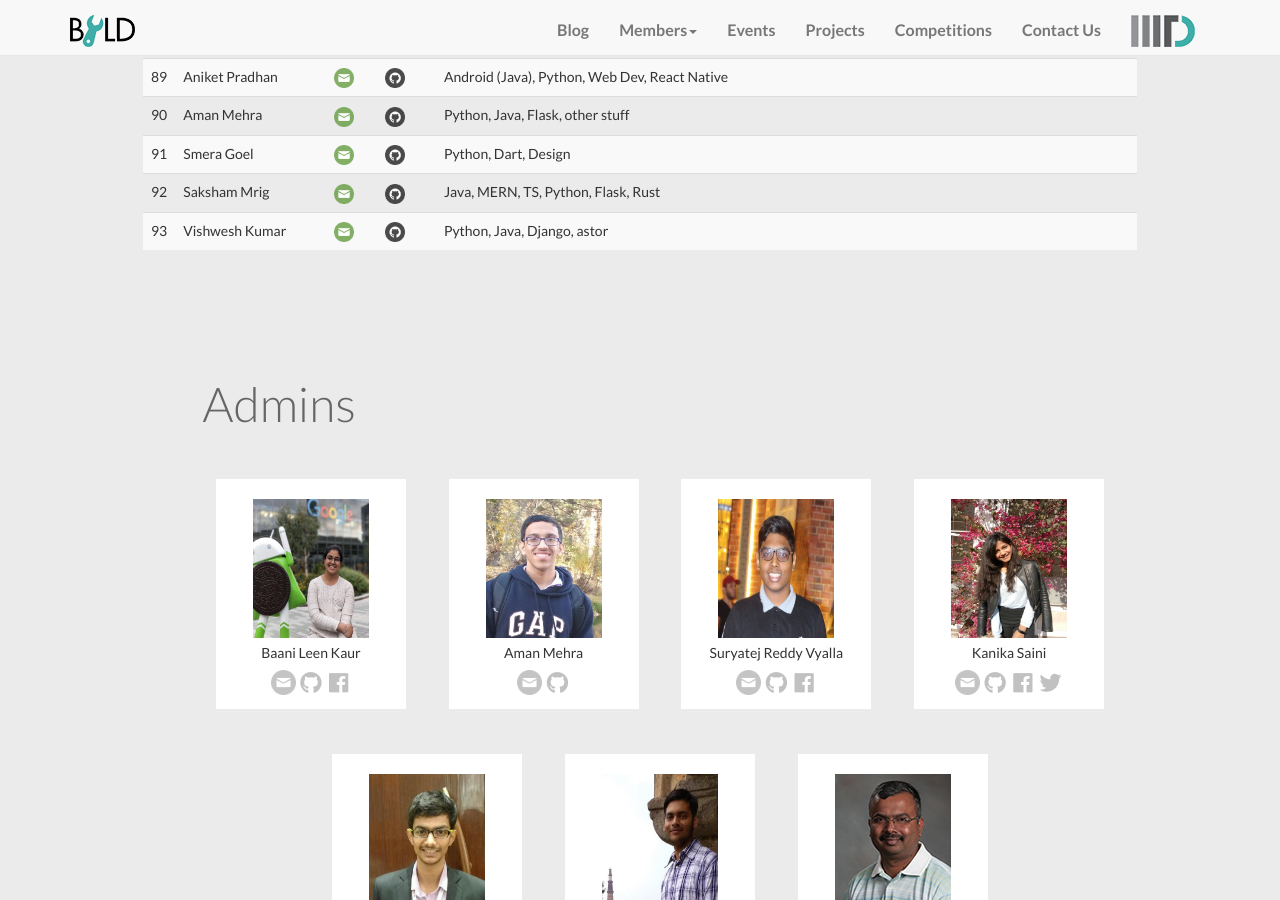
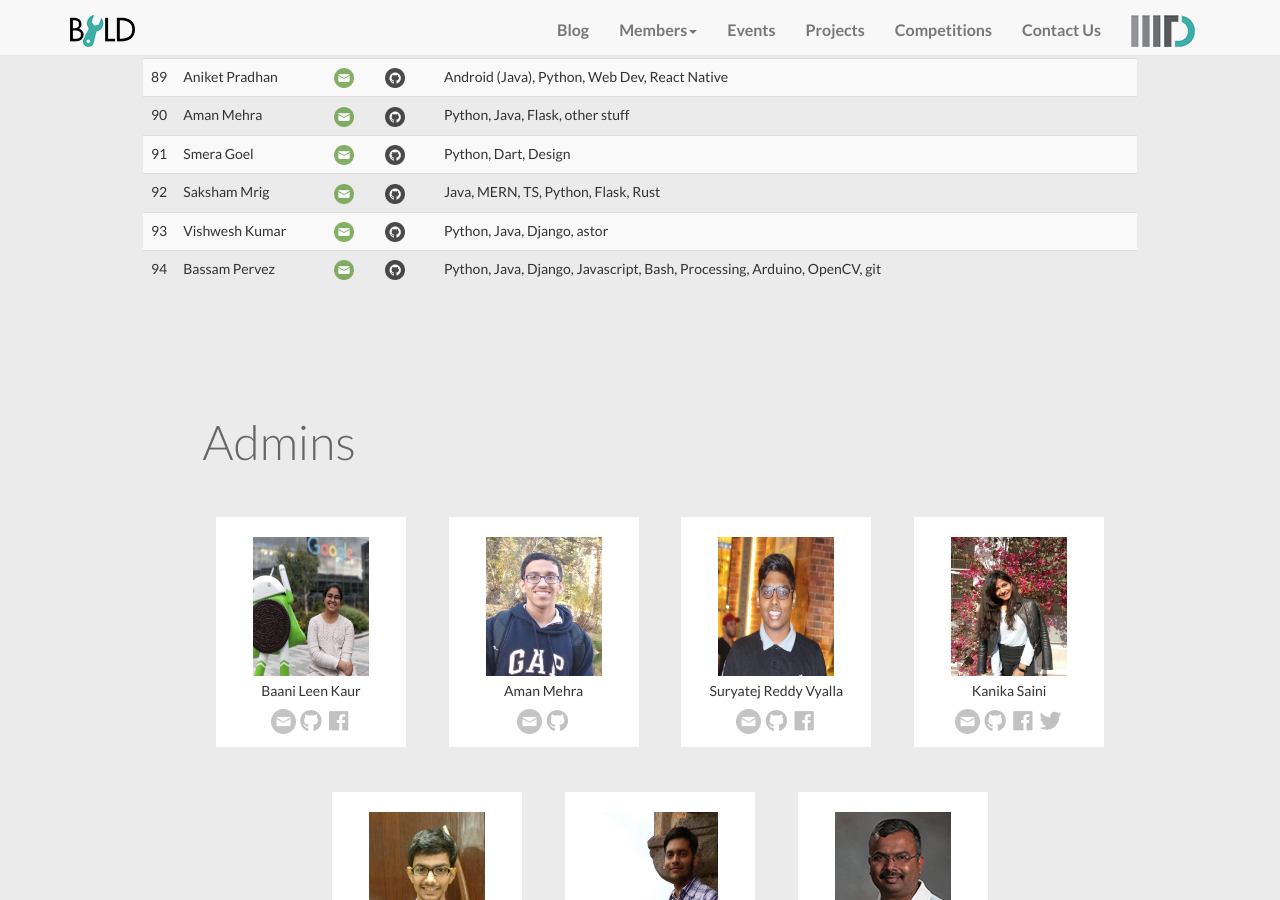
Before and after one commit to IIIT-Delhi/byld-website, a Jekyll site: the page built from site/members.md, in a window 1280 px wide and 900 px high, scrolled down 4022 px. Built offline with Jekyll 4.4.1, drawn with Linux system fonts in a browser that asks for light colours; nearby versions of some CDN libraries.

Commit message:
members.md: Addition of member entry for bassam/basp0

```diff
--- a/site/members.md
+++ b/site/members.md
@@ -495,4 +495,10 @@ members:
   github: vishwesh-D-kumar
   skills: Python, Java, Django, astor
 
+- email: bassam19032
+  name: Bassam Pervez
+  github: basp0
+  skills: Python, Java, Django, Javascript, Bash, Processing, Arduino, OpenCV, git
+
+
 ---
```
